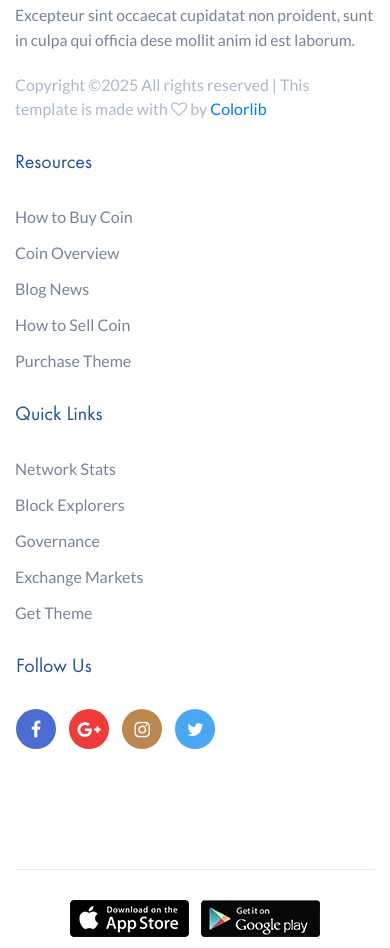
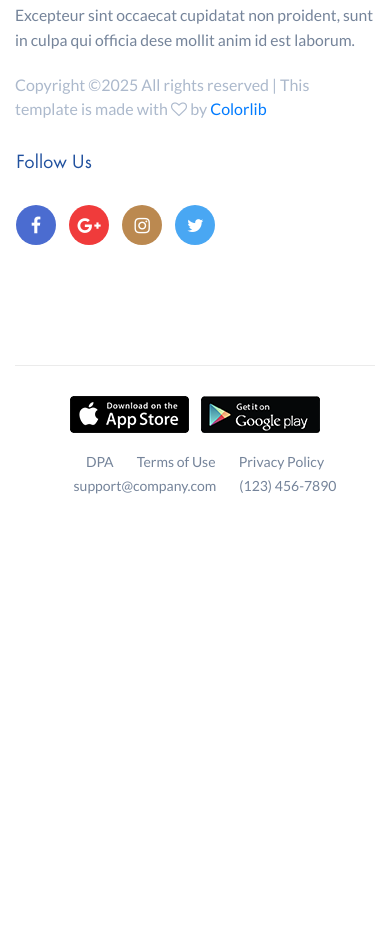
Before and after one commit to Sahilar4455/final-crypto, a plain HTML site: page single-blog.html in a window 390 px wide. Shown: the part 7658-8606 px from the top of the page. After the commit the page ends 8185 px from the top, so only its background shows below. Drawn offline with Linux system fonts and the light colour scheme.

Commit message:
Update single-blog.html

```diff
--- a/single-blog.html
+++ b/single-blog.html
@@ -41,15 +41,7 @@
 			<div class="responsive-bar"><i class="fa fa-bars"></i></div>
 			<a href="" class="user"><i class="fa fa-user"></i></a>
 			<a href="" class="site-btn">Sign Up Free</a>
-			<nav class="main-menu">
-				<ul class="menu-list">
-					<li><a href="">Solution</a></li>
-					<li><a href="">Features</a></li>
-					<li><a href="">News</a></li>
-					<li><a href="">About</a></li>
-					<li><a href="">Contact</a></li>
-				</ul>
-			</nav>
+
 		</div>
 	</header>
 	<!-- Header section end -->
@@ -321,26 +313,8 @@
 Copyright &copy;<script>document.write(new Date().getFullYear());</script> All rights reserved | This template is made with <i class="fa fa-heart-o" aria-hidden="true"></i> by <a href="https://colorlib.com" target="_blank">Colorlib</a>
 <!-- Link back to Colorlib can't be removed. Template is licensed under CC BY 3.0. --></span>
 				</div>
-				<div class="col-md-6 col-lg-2 offset-lg-1 footer-widget">
-					<h5 class="widget-title">Resources</h5>
-					<ul>
-						<li><a href="#">How to Buy Coin</a></li>
-						<li><a href="#">Coin Overview</a></li>
-						<li><a href="#">Blog News</a></li>
-						<li><a href="#">How to Sell Coin</a></li>
-						<li><a href="#">Purchase Theme</a></li>
-					</ul>
-				</div>
-				<div class="col-md-6 col-lg-2 offset-lg-1 footer-widget">
-					<h5 class="widget-title">Quick Links</h5>
-					<ul>
-						<li><a href="#">Network Stats</a></li>
-						<li><a href="#">Block Explorers</a></li>
-						<li><a href="#">Governance</a></li>
-						<li><a href="#">Exchange Markets</a></li>
-						<li><a href="#">Get Theme</a></li>
-					</ul>
-				</div>
+
+
 				<div class="col-md-6 col-lg-3 footer-widget pl-lg-5 pl-3">
 					<h5 class="widget-title">Follow Us</h5>
 					<div class="social">
```
